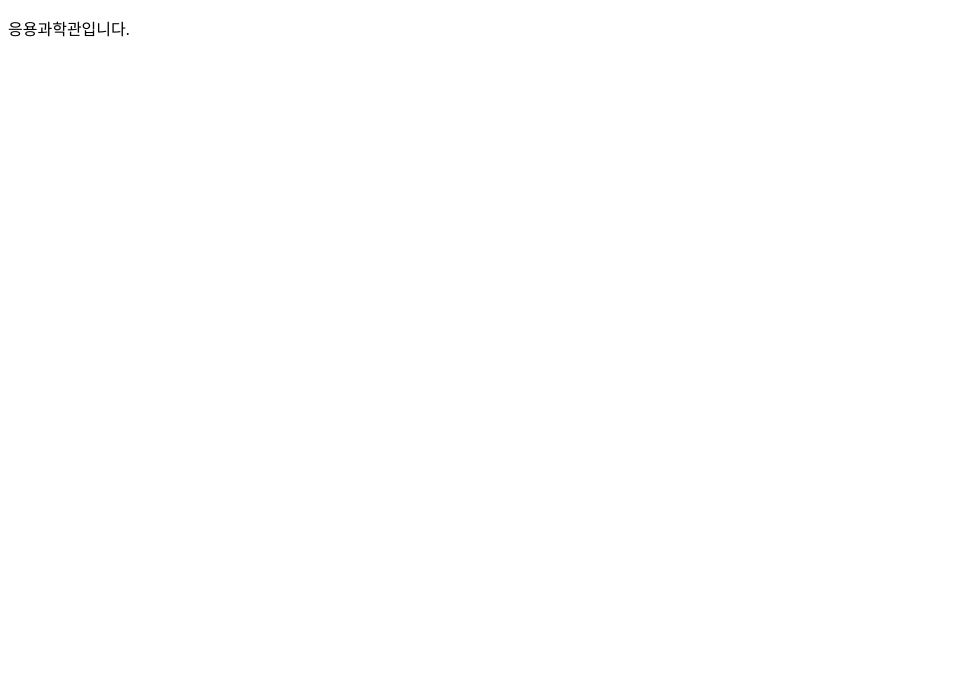
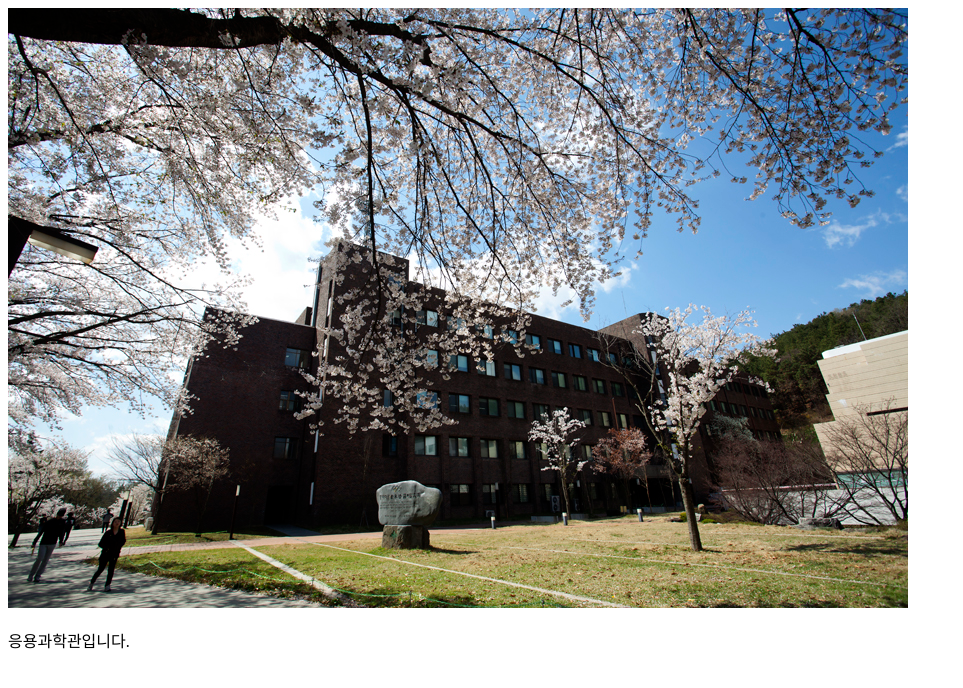
Before and after one commit to wown25/wown25.github.io, a plain HTML site: page 20190404/application.html in a window 1280 px wide. Shown: the whole page, without its empty margins (0-963 px from the left). Drawn offline with Linux system fonts and the light colour scheme.

Commit message:
Update application.html

```diff
--- a/20190404/application.html
+++ b/20190404/application.html
@@ -4,6 +4,7 @@
 <title>대전대학교 캠퍼스 맵</title>
 </head>
 <body>
+  <img src="응용과학관.jpg" alt="응용과학관"/>
 <p>응용과학관입니다.</p>
 </body>
 </html>
```
